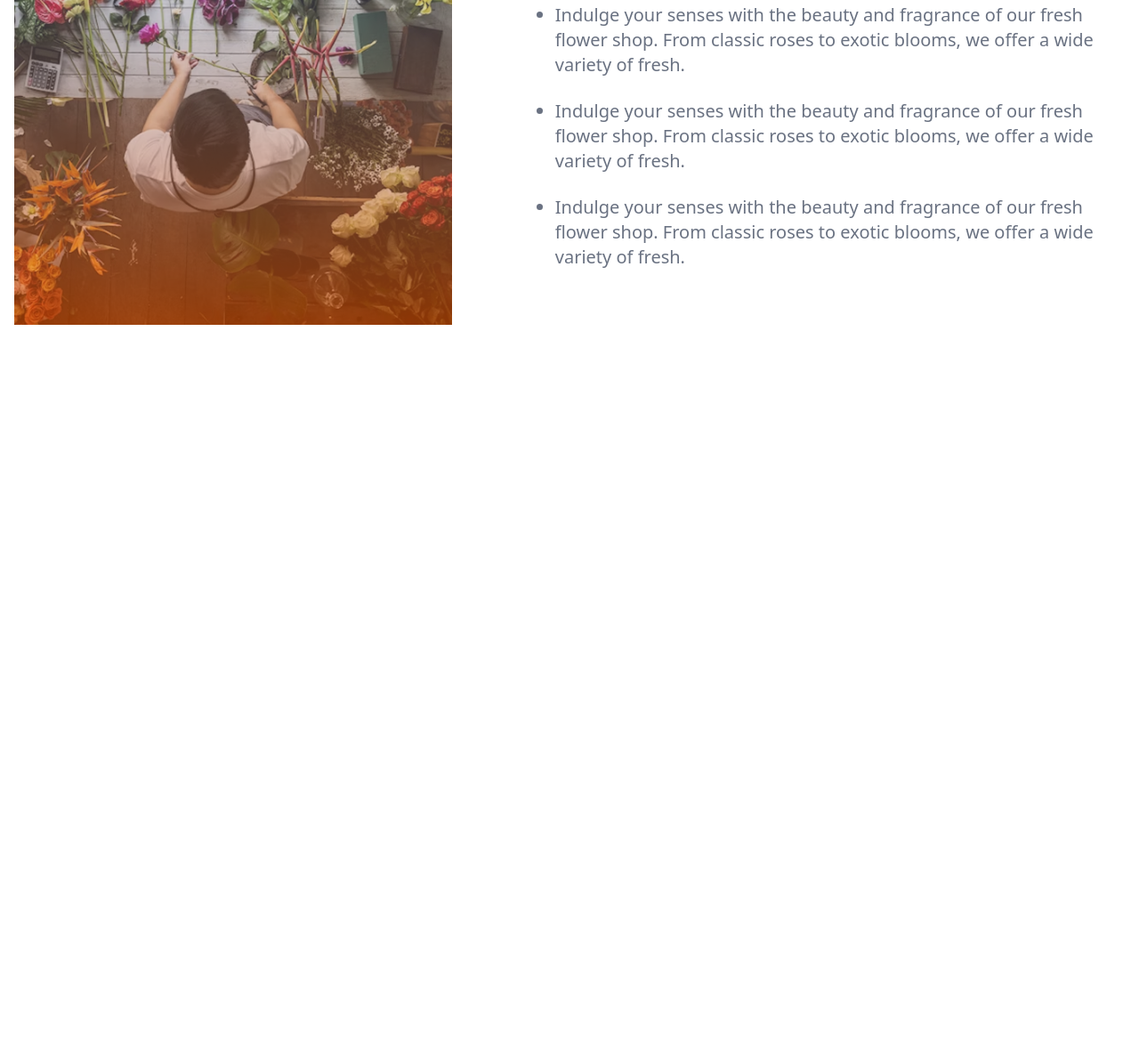
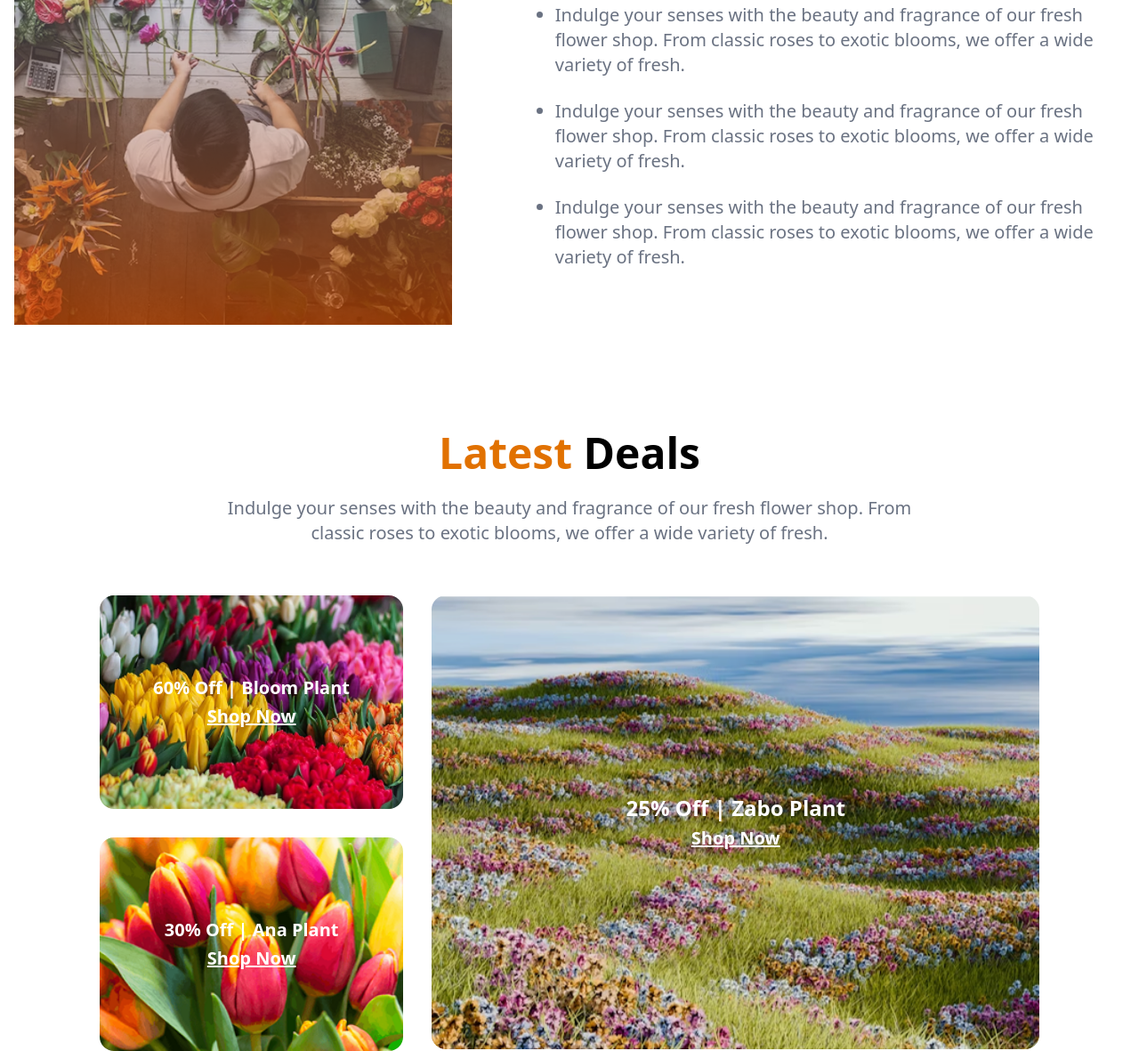
Before and after one commit to MollikaFaria06/Responsive-Flowers, a plain HTML site: page index.html in a window 1280 px wide. Shown: the part 2172-3353 px from the top of the page at 89% size. Before the commit the page ends 2537 px from the top, so only its background shows below. Drawn offline with nearby package versions, Linux system fonts and the light colour scheme.

Commit message:
added latest deals section

```diff
--- a/index.html
+++ b/index.html
@@ -170,11 +170,56 @@
                 <li class="text-xl text-gray-500 font-normal">Indulge your senses with the beauty and fragrance of our fresh flower shop. From classic roses to exotic blooms, we offer a wide variety of fresh.</li>
             </ul>
 
+        </div>
+    </section>
+
+    <!-- Latest Deal Section -->
+
+    <section class="mt-30">
+  <h1 class="text-amber-600 text-center font-semibold text-5xl">
+    Latest <span class="text-black"> Deals</span>
+  </h1>
+  <br />
+  <p class="text-xl text-gray-500 text-center">
+    Indulge your senses with the beauty and fragrance of our fresh flower shop. From <br />
+    classic roses to exotic blooms, we offer a wide variety of fresh.
+  </p>
+  <br />
+
+  <div class="flex flex-col md:flex-row justify-between items-start gap-8 px-28 mt-8">
+    <!-- LEFT: Deal & Ana  -->
+    <div class="flex flex-col gap-8 w-full md:w-1/3">
+      <div class="relative h-60 rounded-2xl overflow-hidden">
+        <img src="assets/deal-bloom.png" alt="Bloom Deal" class="w-full h-full object-cover" />
+        <div class="absolute inset-0  bg-opacity-20 flex flex-col items-center justify-center z-10 text-center gap-1">
+          <h2 class="text-white text-xl font-semibold">60% Off | Bloom Plant</h2>
+          <p class="text-white text-xl font-semibold underline">Shop Now</p>
+        </div>
+      </div>
+
+      <div class="relative h-60 rounded-2xl overflow-hidden">
+        <img src="assets/deal-ana.png" alt="Ana Deal" class="w-full h-full object-cover" />
+        <div class="absolute inset-0  bg-opacity-20 flex flex-col items-center justify-center z-10 text-center gap-1">
+          <h2 class="text-white text-xl font-semibold">30% Off | Ana Plant</h2>
+          <p class="text-white text-xl font-semibold underline">Shop Now</p>
+        </div>
+      </div>
+    </div>
+
+    <!-- RIGHT: Zabo  -->
+    <div class="relative w-full md:w-2/3 h-[510px] rounded-2xl overflow-hidden">
+      <img src="assets/deal-zabo.png" alt="Zabo Deal" class="w-full h-full object-cover" />
+      <div class="absolute inset-0 bg-opacity-20 flex flex-col items-center justify-center z-10 text-center gap-1">
+        <h2 class="text-white text-2xl font-semibold">25% Off | Zabo Plant</h2>
+        <p class="text-white text-xl font-semibold underline">Shop Now</p>
+      </div>
+    </div>
+  </div>
+</section>
 
 
 
-        </div>
-    </section>
+
 
   </main>
 
```
